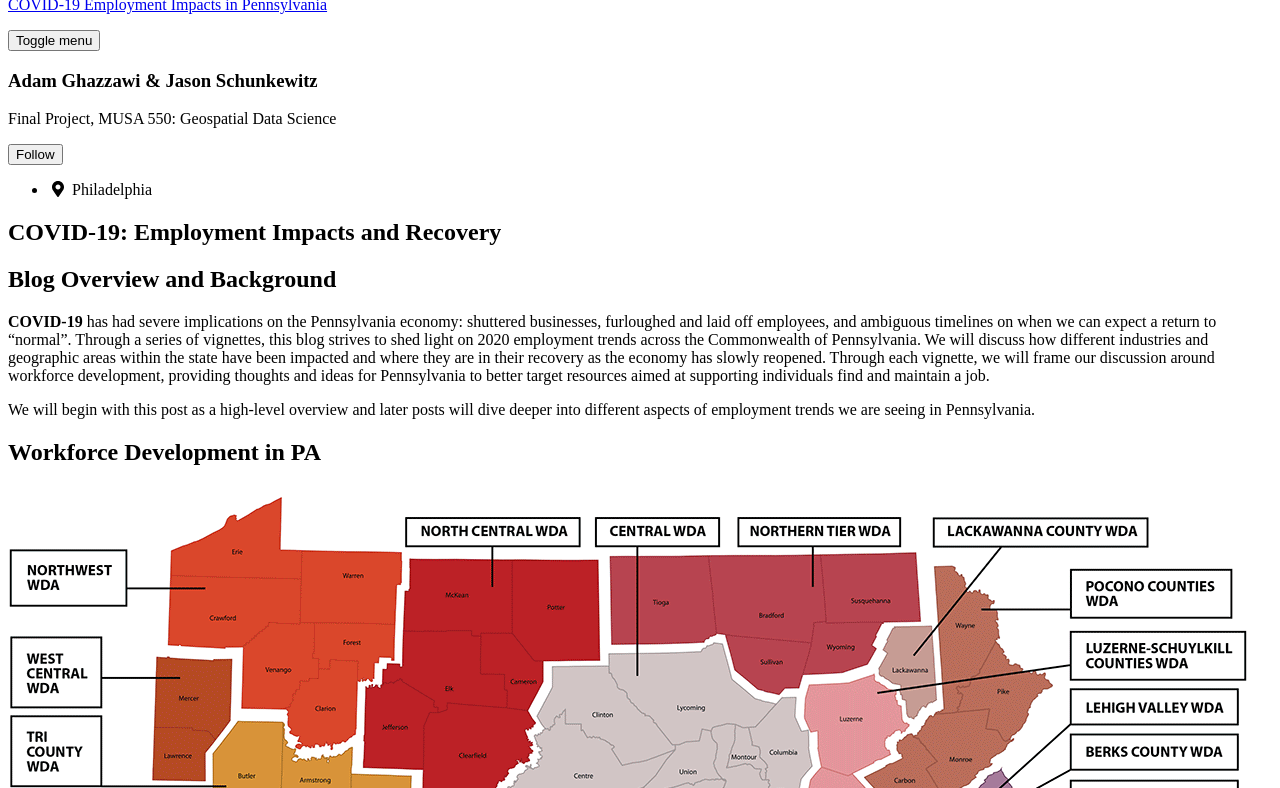
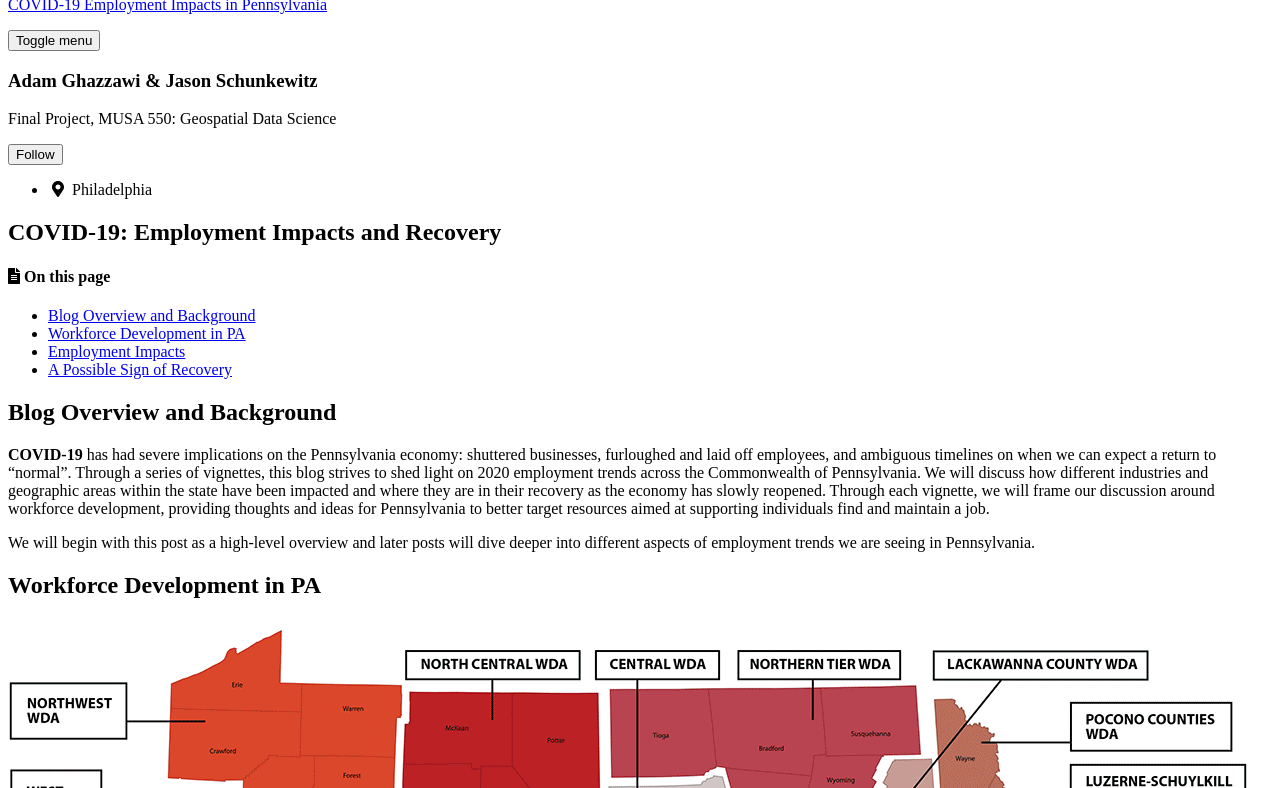
Before and after one commit to amghazzawi/PAemployment, a Jekyll site: the page built from _posts/2019-04-18-welcome-to-github-pages.md, in a window 1280 px wide and 900 px high, cut to the strip 112-900 px from the top of the window. Built offline with Jekyll 4.4.1, drawn with Linux system fonts in a browser that asks for light colours; cached includes are drawn as plain includes; nearby versions of some CDN libraries; part of the change alters nothing that is shown; some of the changed text lies outside the part shown.

```diff
--- a/_posts/2019-04-18-welcome-to-github-pages.md
+++ b/_posts/2019-04-18-welcome-to-github-pages.md
@@ -11,8 +11,8 @@ hv-loader:
   hv-chart-4: ["charts/1_industryclaimshvplot.html", "350"]
   hv-chart-5: ["charts/1_jobpostshvplot.html", "350"]
 tags:
-  - Github Page
-  - update
+toc: true
+toc_sticky: true
 ---
 
 ## Blog Overview and Background
```
